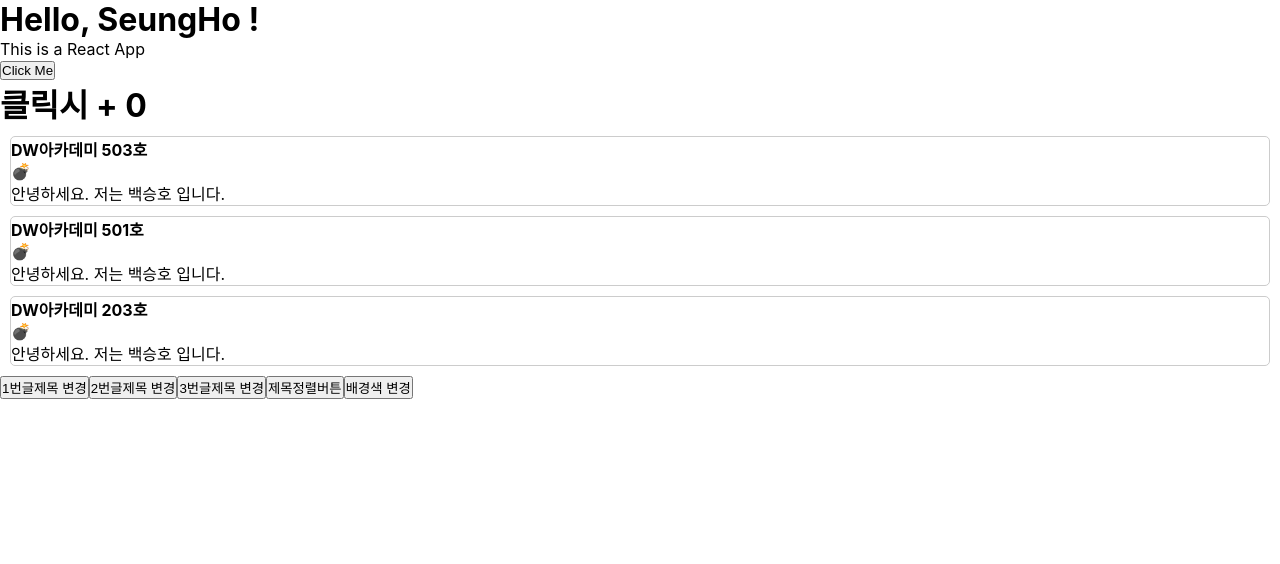
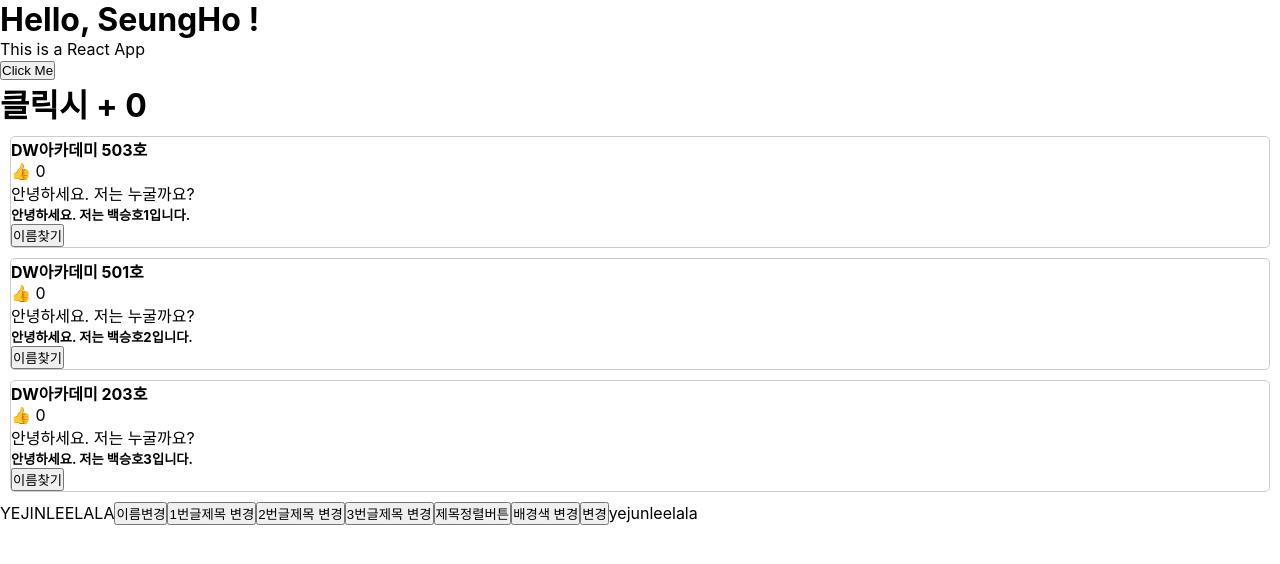
Before and after one commit to baekseungho/ReactBasic, a React (Create React App) app in the folder reactbasic/: page / in a window 1280 px wide. Shown: the top 564 px of the page. Built offline with nearby package versions, Linux system fonts and the light colour scheme.

Commit message:
개념이해

```diff
--- a/reactbasic/src/App.js
+++ b/reactbasic/src/App.js
@@ -5,6 +5,7 @@ import { useState } from "react";
 function App() {
   let user = "SeungHo";
   let [count, setCount] = useState(0);
+  let [like, setLike] = useState([0, 0, 0]);
   //변수에 들어있는 데이터 html에 넣기
   // JSX 중괄호 문법 사용
   // 한 곳에다가 여러가지 자료를 저장하고 싶을 때 Array[ ]
@@ -13,16 +14,37 @@ function App() {
     "DW아카데미 501호",
     "DW아카데미 203호",
   ]);
+  let [myName1, setName1] = useState(["백승호1", "백승호2", "백승호3"]);
+  let [myName, setName] = useState(["백승호", "白承昊", "Bai Cheung Hao"]);
   let [bgColor, setBgc] = useState("");
   let changeBg = () => {
     let newBg = bgColor == "white" ? "red" : "white";
     setBgc(newBg);
   };
+
+  const [name2, setName2] = useState(["yejun", "lee", "lala"]);
+
+  // setName2(copy2);
+
+  // map함수가 array의 갯수만큼 return을 반복한다.
+  // 매개변수(파라미터)를 만들어주면 함수 파라미터가 array자료 안에 있는 데이터가 된다.
+  [1, 2, 3].map(function (num) {
+    // return console.log(num);
+  });
+  let num = [1, 2, 3, 4, 5];
+  let newArr = num.map((element) => {
+    return element * 3;
+  });
+  console.log(newArr);
+  // let newNum = num.map((num) => num + 1);
+  // let newNum1 = num.map((num) => num * 3);
+  // console.log(num);
+  // console.log(newNum);
+  // console.log(newNum1);
   return (
     <div className="App" style={{ backgroundColor: bgColor }}>
       <h1>Hello, {user} !</h1>
       <p>This is a React App</p>
-
       <div>
         <button
           onClick={() => {
@@ -33,18 +55,45 @@ function App() {
         </button>
         <h1>클릭시 + {count}</h1>
       </div>
-      <div className="list">
-        <h4>{title[0]}</h4>
+      {title.map((list, index) => {
+        return (
+          <div key={index} className="list">
+            <h4>{list}</h4>
+            {/* <h4>{title[index]}</h4> */}
             <span
               onClick={() => {
-            setCount(count - 1);
+                let copy = [...like];
+                copy[index] = like[index] + 1;
+                setLike(copy);
+                console.log(copy);
               }}
             >
-          💣
+              👍 {like[index]}
             </span>
-        <p>안녕하세요. 저는 백승호 입니다.</p>
+            <p>안녕하세요. 저는 누굴까요?</p>
+            <h5>안녕하세요. 저는 {myName1[index]}입니다.</h5>
+            <button
+              onClick={() => {
+                let copy = [...myName];
+                // setLike(copy[index]);
+                console.log(copy[index]);
+
+                const texts = document.querySelectorAll(".list p");
+                texts[
+                  index
+                ].innerHTML = `안녕하세요. 저는 ${copy[index]}입니다`;
+              }}
+            >
+              이름찾기
+            </button>
           </div>
-      <div className="list">
+        );
+      })}
+      {["yejin", "lee", "lala"].map((e) => {
+        return e.toUpperCase();
+      })}
+
+      {/* <div className="list">
         <h4>{title[1]}</h4>
         <span
           onClick={() => {
@@ -65,7 +114,16 @@ function App() {
           💣
         </span>
         <p>안녕하세요. 저는 백승호 입니다.</p>
-      </div>
+      </div> */}
+      <button
+        onClick={() => {
+          let copy = [...myName];
+          setName1(copy);
+          console.log(copy);
+        }}
+      >
+        이름변경
+      </button>
       <button
         onClick={() => {
           let copy = [...title];
@@ -111,6 +169,19 @@ function App() {
       >
         배경색 변경
       </button>
+      <button
+        onClick={() => {
+          const copy2 = [...name2];
+          copy2.map((e, index) => {
+            const change = copy2[index].toUpperCase();
+            copy2[index] = change;
+            setName2(copy2);
+          });
+        }}
+      >
+        변경
+      </button>
+      {name2}
     </div>
   );
 }
--- a/reactbasic/src/index.js
+++ b/reactbasic/src/index.js
@@ -1,15 +1,11 @@
-import React from 'react';
-import ReactDOM from 'react-dom/client';
-import './index.css';
-import App from './App';
-import reportWebVitals from './reportWebVitals';
+import React from "react";
+import ReactDOM from "react-dom/client";
+import "./index.css";
+import App from "./App";
+import reportWebVitals from "./reportWebVitals";
 
-const root = ReactDOM.createRoot(document.getElementById('root'));
-root.render(
-  <React.StrictMode>
-    <App />
-  </React.StrictMode>
-);
+const root = ReactDOM.createRoot(document.getElementById("root"));
+root.render(<App />);
 
 // If you want to start measuring performance in your app, pass a function
 // to log results (for example: reportWebVitals(console.log))
```
Lines whose indentation alone changed are shown as unchanged.
